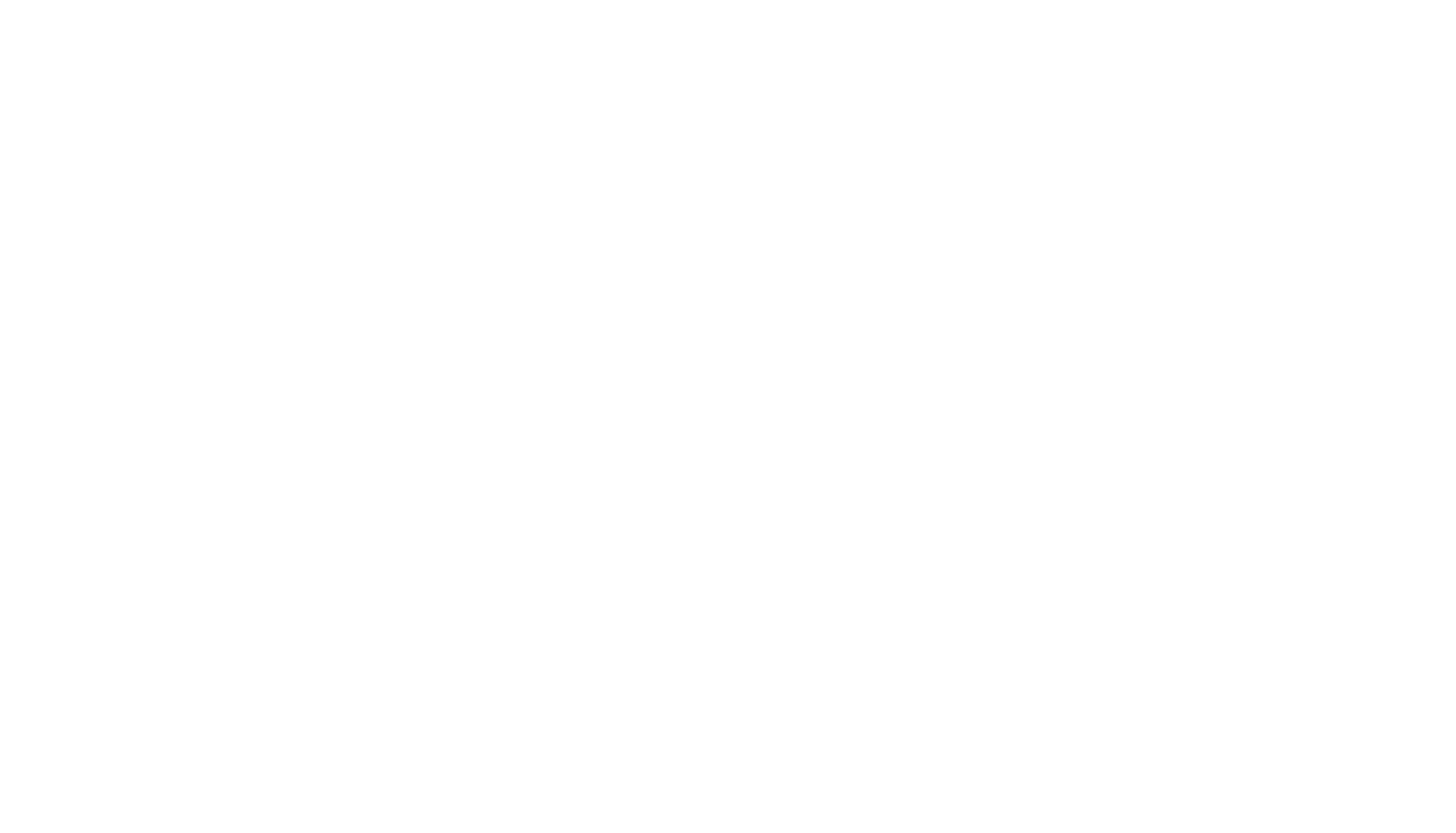
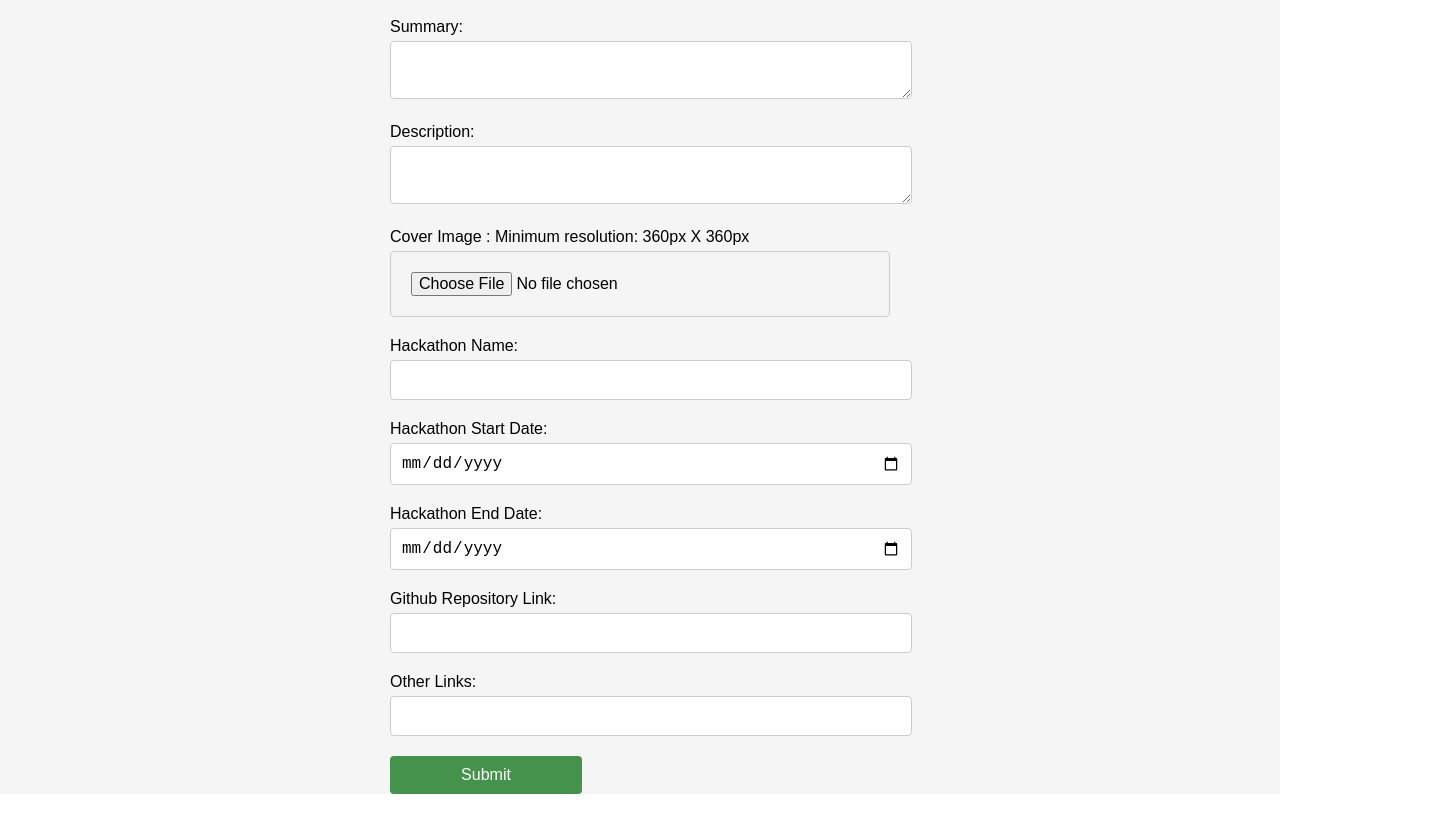
Before and after one commit to Prateek4782/Hackathon-Submission, a React (Create React App) app: page /form in a window 1280 px wide. Shown: the part 245-1078 px from the top of the page, 1456 px wide, since content can reach past the window. Before the commit the page ends 800 px from the top, so only its background shows below. Built offline with nearby package versions, Linux system fonts and the light colour scheme.

Commit message:
secondCommit

```diff
--- a/src/App.css
+++ b/src/App.css
@@ -3,7 +3,7 @@
 }
 nav {
   position: absolute;
-  width: 1440px;
+  width: 1200px;
   height: 64px;
   left: 16px;
   top: 16px;
@@ -17,7 +17,7 @@ nav {
 }
 .banner {
   position: absolute;
-  width: 1440px;
+  width: 100%;
   height: 416px;
 
   top: 66px;
@@ -105,6 +105,11 @@ nav {
 }
 .text-navigation h5 {
   margin-left: 10px;
+  border-bottom: 2px solid brown;
+}
+h5 Link{
+  text-decoration: none;
+  color: black;
 }
 .searchbar {
   margin-right: 20px;
@@ -112,8 +117,9 @@ nav {
 .searchbar input {
   margin-right: 20px;
   border-radius: 18px;
-  padding-left: 10px;
+  padding: 10px;
   border: 1px solid lightgreen;
+
 }
 
 .Cards {
@@ -143,3 +149,105 @@ nav {
   width: 1000px;
   margin: 0 auto;
 }
+
+
+form {
+  display: flex;
+  flex-direction: column;
+  max-width: 500px;
+  margin: 100px auto;
+  font-family: Arial, sans-serif;
+}
+
+form div {
+  margin-bottom: 20px;
+}
+
+form label {
+  display: block;
+  margin-bottom: 5px;
+}
+
+form input,
+form textarea {
+  padding: 10px;
+  font-size: 16px;
+  border: 1px solid #ccc;
+  border-radius: 4px;
+  width: 100%;
+}
+
+form input[type="file"] {
+  padding: 0;
+}
+
+form button {
+  width: 192px;
+  padding: 10px;
+  background: #44924C;
+  color: #fff;
+  border: none;
+  border-radius: 4px;
+  font-size: 16px;
+  cursor: pointer;
+}
+
+form button:hover {
+  background-color: #005fa3;
+}
+#coverImage{
+  padding: 20px;
+  width: 100%;
+  box-sizing: border-box;
+}
+.Link{
+  text-decoration: none;
+  color: black;
+}
+.detailbar-img{
+  width: 120px;
+  height: 120px;
+object-fit: cover;
+border-radius: 10px;
+}
+.detail-page-bar{
+  display: flex;
+  align-items: center;
+
+  margin: 115px auto;
+  width: 836px;
+  justify-content: space-between;
+}
+.detail-page-bar h1{
+  margin-right: 230px;
+}
+.detail-banner{
+  display: flex;
+  align-items: center;
+
+}
+.bar-btn{
+  border-radius: 8px;
+  padding: 6px 12px;
+  margin-left: 10px;
+ background: #003145;
+ color: #fff;
+ border: 1px solid white;
+}
+.p{
+  position: absolute
+  ;
+  bottom: 100px;
+  left: 295px;
+}
+.desc-details{
+  width: 900px;
+  margin: 500px auto 0px;
+
+}
+
+.date-name-link{
+  position: absolute;
+  bottom: 0;
+  right: 0;
+}
--- a/src/App.js
+++ b/src/App.js
@@ -5,7 +5,7 @@ import { Form } from './Components/Form';
 import { Cards } from './Components/Cards';
 import { Navigation } from './Components/Navigation';
 import { Routes, Route } from 'react-router-dom';
-
+import { Details } from './Components/Details'
 function App() {
   return (
     <div className="App">
@@ -20,6 +20,7 @@ function App() {
           <Navbar />
           <Form />
         </>} />
+          <Route path='/Details/:index' element={<Details/>}/>
       </Routes>
     </div>
   );
--- a/src/Components/Cards.js
+++ b/src/Components/Cards.js
@@ -1,58 +1,27 @@
-import React from 'react'
-import img1 from '../Assets/Office ipsum.png'
+import React from 'react';
+import { Link } from 'react-router-dom';
+
 export const Cards = () => {
+  const formDataList = JSON.parse(localStorage.getItem('formDataList')) || [];
+
   return (
     <>
-    <div className="card-container">
-    <div className='Cards'>
-        <div className="card-flex">
+      <div className="card-container">
+        {formDataList.map((formData, index) => (
+   <Link to={{ pathname: `/Details/${index}`, state: { formData: formData } }} className="Link" key={`card-${index}`}>
 
-        <img src={img1} alt="" className='Card-img' />
-        <h2>Office ipsum</h2>
-        </div>
-        <p>Office ipsum you must be muted.</p>
-    </div>
-    <div className='Cards'>
-        <div className="card-flex">
 
-        <img src={img1} alt="" className='Card-img' />
-        <h2>Office ipsum</h2>
-        </div>
-        <p>Office ipsum you must be muted.</p>
-    </div>
-    <div className='Cards'>
-        <div className="card-flex">
 
-        <img src={img1} alt="" className='Card-img' />
-        <h2>Office ipsum</h2>
-        </div>
-        <p>Office ipsum you must be muted.</p>
-    </div>
-    <div className='Cards'>
-        <div className="card-flex">
-
-        <img src={img1} alt="" className='Card-img' />
-        <h2>Office ipsum</h2>
-        </div>
-        <p>Office ipsum you must be muted.</p>
-    </div>
-    <div className='Cards'>
-        <div className="card-flex">
-
-        <img src={img1} alt="" className='Card-img' />
-        <h2>Office ipsum</h2>
-        </div>
-        <p>Office ipsum you must be muted.</p>
-    </div>
-    <div className='Cards'>
-        <div className="card-flex">
-
-        <img src={img1} alt="" className='Card-img' />
-        <h2>Office ipsum</h2>
-        </div>
-        <p>Office ipsum you must be muted.</p>
-    </div>
-    </div>
+            <div className="Cards">
+              <div className="card-flex">
+                <img src={formData.coverImage} alt="" className="Card-img" />
+                <h2>{formData.title}</h2>
+              </div>
+              <p>{formData.summary}</p>
+            </div>
+          </Link>
+        ))}
+      </div>
     </>
-  )
-}
+  );
+};
--- /dev/null
+++ b/src/Components/Details.js
@@ -0,0 +1,50 @@
+import React from 'react';
+import { useLocation, useParams, useNavigate } from 'react-router-dom';
+
+export const Details = () => {
+  const { index } = useParams();
+  const location = useLocation();
+  const navigate = useNavigate();
+  const formDataList = JSON.parse(localStorage.getItem('formDataList')) || [];
+  const formData = location.state ? location.state.formData : formDataList[index];
+
+  const handleDelete = () => {
+    const confirmation = window.confirm("Are you sure you want to delete this card?");
+    if (confirmation) {
+      // Delete the card from localStorage
+      formDataList.splice(index, 1);
+      localStorage.setItem('formDataList', JSON.stringify(formDataList));
+      // Navigate to the home page
+      navigate('/');
+    }
+  };
+
+  return (
+    <>
+      <div className="banner detail-banner">
+        <div className="detail-page-bar">
+          <img src={formData.coverImage} alt="" className="detailbar-img" />
+          <h1>{formData.title}</h1>
+          <div className="delete-edit-btn">
+            <button className="bar-btn">Edit</button>
+            <button className="bar-btn" onClick={handleDelete}>Delete</button>
+          </div>
+        </div>
+        <div className="p">{formData.summary}</div>
+      </div>
+      <div className="flex">
+        <div className="desc-details">
+          <h3>Description</h3>
+          <p>{formData.description}</p>
+        </div>
+        <div className="date-name-link">
+          <h5>{formData.eventType}</h5>
+          <h2>{formData.eventName}</h2>
+          <h6>{formData.eventDate}</h6>
+          <button>Github Respository</button>
+          <button>Other Link</button>
+        </div>
+      </div>
+    </>
+  );
+};
--- a/src/Components/Form.js
+++ b/src/Components/Form.js
@@ -1,7 +1,140 @@
-import React from 'react'
+import React, { useState } from "react";
 
 export const Form = () => {
+  const [formData, setFormData] = useState({
+    title: "",
+    summary: "",
+    description: "",
+    coverImage: null,
+    hackathonName: "",
+    hackathonStartDate: "",
+    hackathonEndDate: "",
+    githubLink: "",
+    otherLinks: "",
+  });
+
+ const handleChange = (e) => {
+  const { name, value } = e.target;
+
+  if (name === "coverImage") {
+    const reader = new FileReader();
+    reader.readAsDataURL(e.target.files[0]);
+    reader.onload = (event) => {
+      setFormData((prevFormData) => ({
+        ...prevFormData,
+        [name]: event.target.result,
+      }));
+    };
+  } else {
+    setFormData((prevFormData) => ({ ...prevFormData, [name]: value }));
+  }
+};
+
+  const handleSubmit = (e) => {
+    e.preventDefault();
+    const formDataList = JSON.parse(localStorage.getItem("formDataList")) || [];
+    formDataList.push(formData);
+    localStorage.setItem("formDataList", JSON.stringify(formDataList));
+
+    // Display an alert before navigating to the home page
+    window.alert("Thank you for your submission!");
+
+    // Navigate to the home page
+    window.location.href = "/";
+  };
+
   return (
-    <div>Form</div>
-  )
-}
+    <form onSubmit={handleSubmit}>
+      <div>
+        <h1>New Hackathon Submission</h1>
+        <label htmlFor="title">Title:</label>
+        <input
+          type="text"
+          id="title"
+          name="title"
+          value={formData.title}
+          onChange={handleChange}
+        />
+      </div>
+      <div>
+        <label htmlFor="summary">Summary:</label>
+        <textarea
+          id="summary"
+          name="summary"
+          value={formData.summary}
+          onChange={handleChange}
+        />
+      </div>
+      <div>
+        <label htmlFor="description">Description:</label>
+        <textarea
+          id="description"
+          name="description"
+          value={formData.description}
+          onChange={handleChange}
+        />
+      </div>
+      <div>
+        <label htmlFor="coverImage">Cover Image : Minimum resolution: 360px  X 360px</label>
+        <input
+          type="file"
+          id="coverImage"
+          name="coverImage"
+          accept="image/*"
+          onChange={handleChange}
+        />
+      </div>
+      <div>
+        <label htmlFor="hackathonName">Hackathon Name:</label>
+        <input
+          type="text"
+          id="hackathonName"
+          name="hackathonName"
+          value={formData.hackathonName}
+          onChange={handleChange}
+        />
+      </div>
+      <div>
+        <label htmlFor="hackathonStartDate">Hackathon Start Date:</label>
+<input
+       type="date"
+       id="hackathonStartDate"
+       name="hackathonStartDate"
+       value={formData.hackathonStartDate}
+       onChange={handleChange}
+     />
+</div>
+<div>
+<label htmlFor="hackathonEndDate">Hackathon End Date:</label>
+<input
+       type="date"
+       id="hackathonEndDate"
+       name="hackathonEndDate"
+       value={formData.hackathonEndDate}
+       onChange={handleChange}
+     />
+</div>
+<div>
+<label htmlFor="githubLink">Github Repository Link:</label>
+<input
+       type="text"
+       id="githubLink"
+       name="githubLink"
+       value={formData.githubLink}
+       onChange={handleChange}
+     />
+</div>
+<div>
+<label htmlFor="otherLinks">Other Links:</label>
+<input
+       type="text"
+       id="otherLinks"
+       name="otherLinks"
+       value={formData.otherLinks}
+       onChange={handleChange}
+     />
+</div>
+<button type="submit">Submit</button>
+</form>
+);
+};
--- a/src/Components/Navigation.js
+++ b/src/Components/Navigation.js
@@ -1,11 +1,11 @@
 import React from 'react'
-
+import {Link} from 'react-router-dom'
 export const Navigation = () => {
   return (
     <>
     <div className="bar">
     <div className="text-navigation">
-        <h5>All Submissions</h5>
+        <Link to={'/'}><h5 className={'/'? "h5": ""}>All Submissions</h5></Link>
         <h5>Favourite Submissions</h5>
     </div>
     <div className="searchbar">
```
